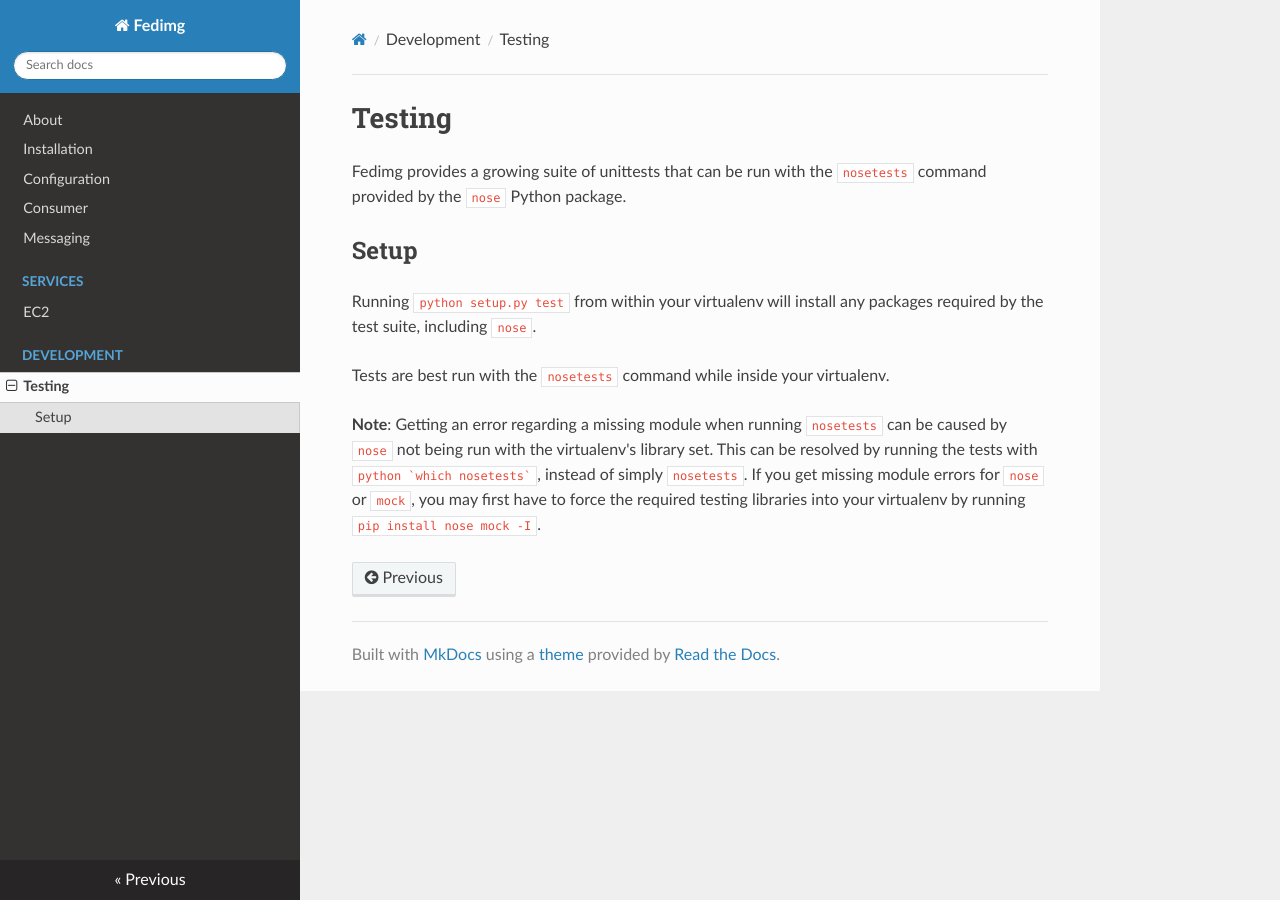
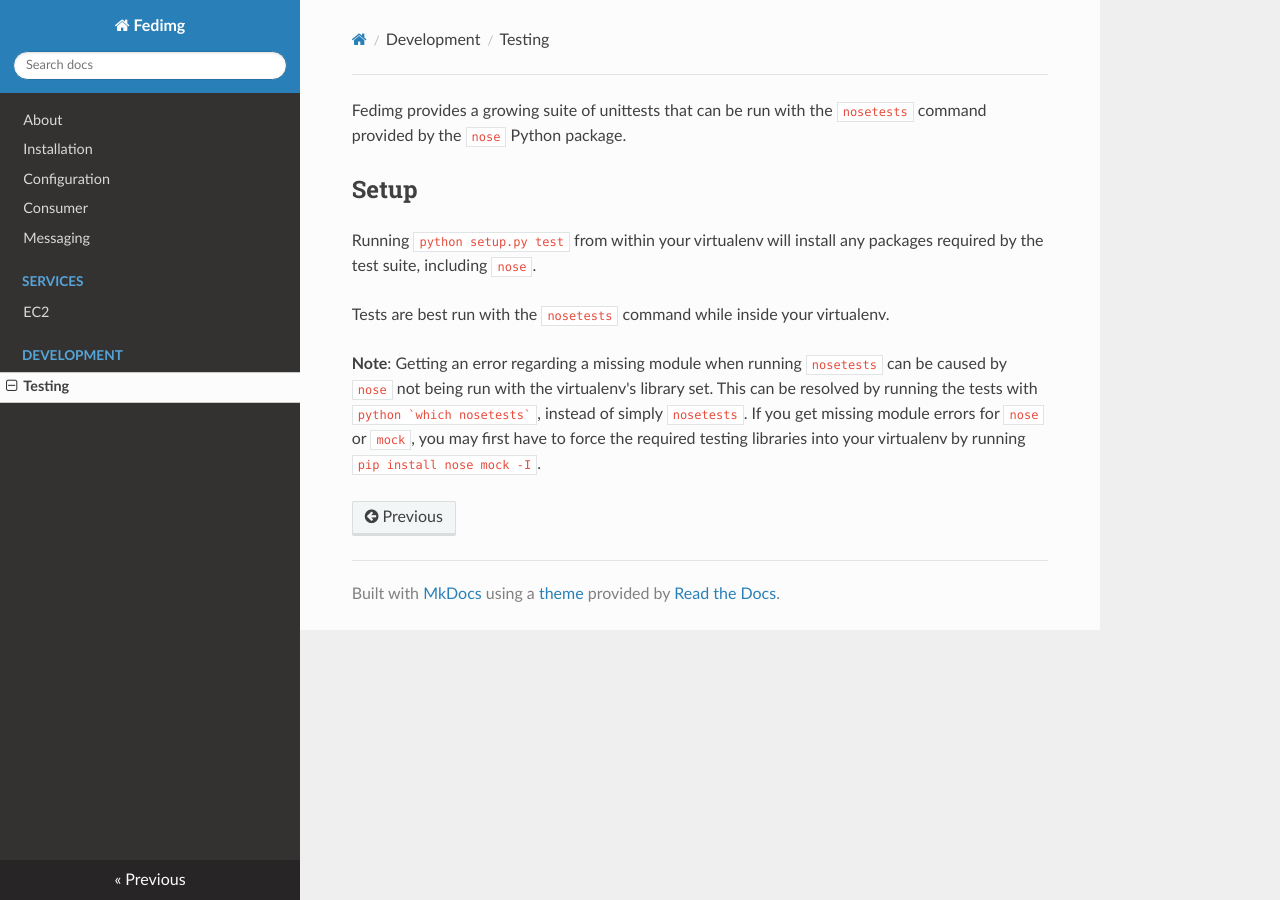
Before and after one commit to fedora-infra/fedimg, an MkDocs documentation site: the page built from docs/development/testing.md, in a window 1280 px wide. Built offline with MkDocs 1.6.1, drawn with Linux system fonts in a browser that asks for light colours; nearby versions of some CDN libraries; old or Windows-style settings are respelled for this version of MkDocs.

Commit message:
docs: redundant heading when rendered on rtfd

```diff
--- a/docs/development/testing.md
+++ b/docs/development/testing.md
@@ -1,5 +1,3 @@
-# Testing
-
 Fedimg provides a growing suite of unittests that can be run with the
 `nosetests` command provided by the `nose` Python package.
 
```
